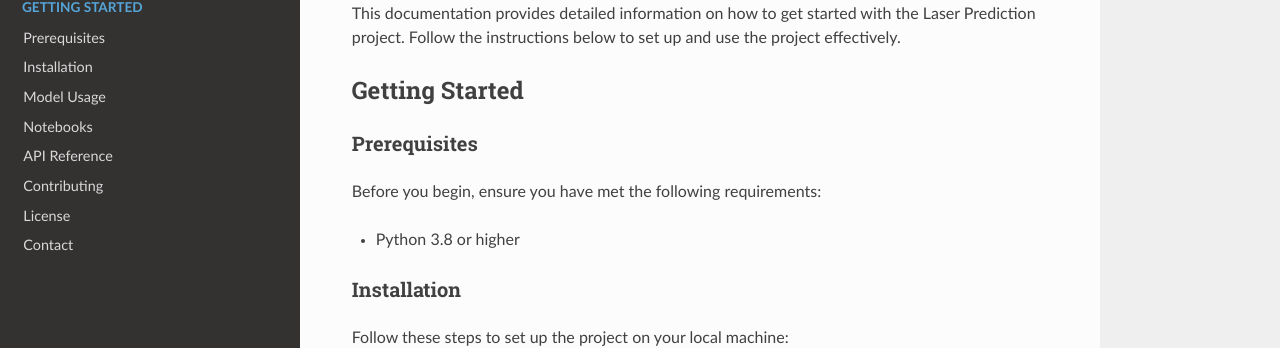
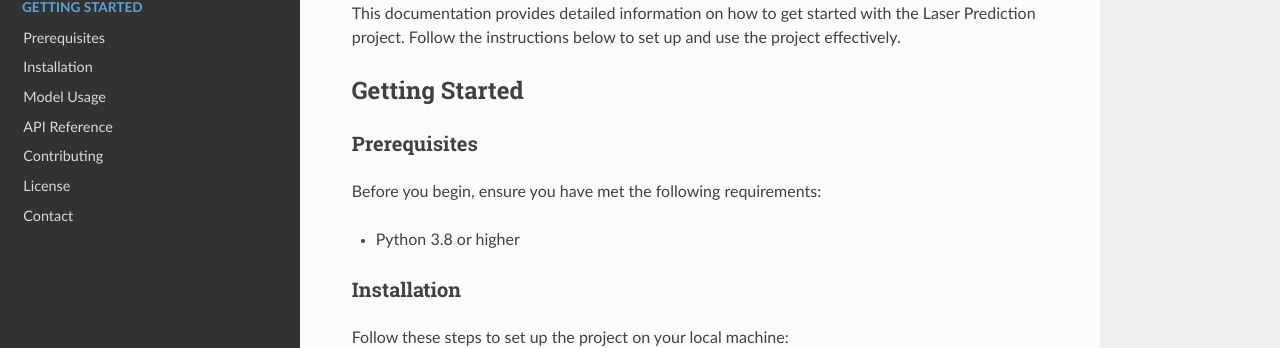
Before and after one commit to jarb29/laser_prediction, an MkDocs documentation site: the page built from docs/index.md, in a window 1280 px wide. Shown: the part 158-506 px from the top of the page. Built offline with MkDocs 1.6.1, drawn with Linux system fonts in a browser that asks for light colours; nearby versions of some CDN libraries.

Commit message:
requirement

```diff
--- a/mkdocs.yml
+++ b/mkdocs.yml
@@ -5,7 +5,6 @@ nav:
       - Prerequisites: docs/prerequisites.md
       - Installation: docs/installation.md
   - Model Usage: model.md
-  - Notebooks: notebooks.md
   - API Reference: api-reference.md
   - Contributing: contributing.md
   - License: license.md
```
